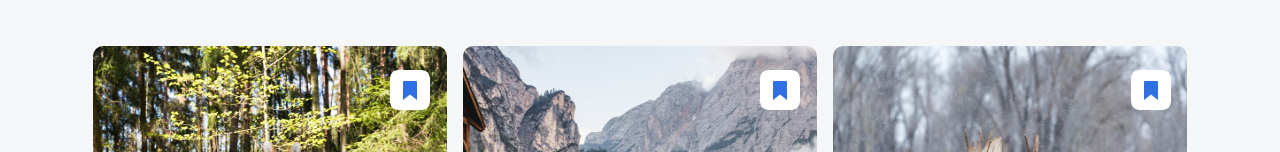
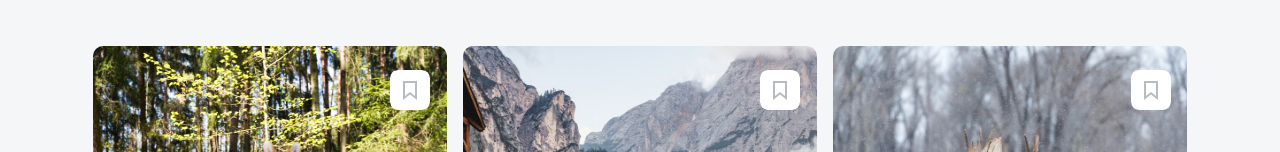
Before and after one commit to NatalieShamir/news-explorer-frontend, a React (Create React App) app: page /signup in a window 1280 px wide. Shown: the part 800-952 px from the top of the page. Built offline with nearby package versions, Linux system fonts and the light colour scheme.

Commit message:
remove modifier from mark-up

```diff
--- a/src/components/NewsCard/NewsCard.js
+++ b/src/components/NewsCard/NewsCard.js
@@ -1,18 +1,18 @@
 import React from "react";
-import "../NewsCard/NewsCard.css"
+import "../NewsCard/NewsCard.css";
 
 function NewsCard(props) {
+
     return (
         <div className="card">
             <img src={props.cardImage} className="card__image " alt="news card" />
-            <button className="card__button card__button_marked"></button>
+            <button className="card__button"></button>
             <div className="card__container">
                 <p className="card__date">{props.date}</p>
                 <h2 className="card__title">{props.title}</h2>
                 <p className="card__text">{props.text}</p>
                 <p className="card__website">{props.website}</p>
             </div>
-
         </div>
     )
 }
```
